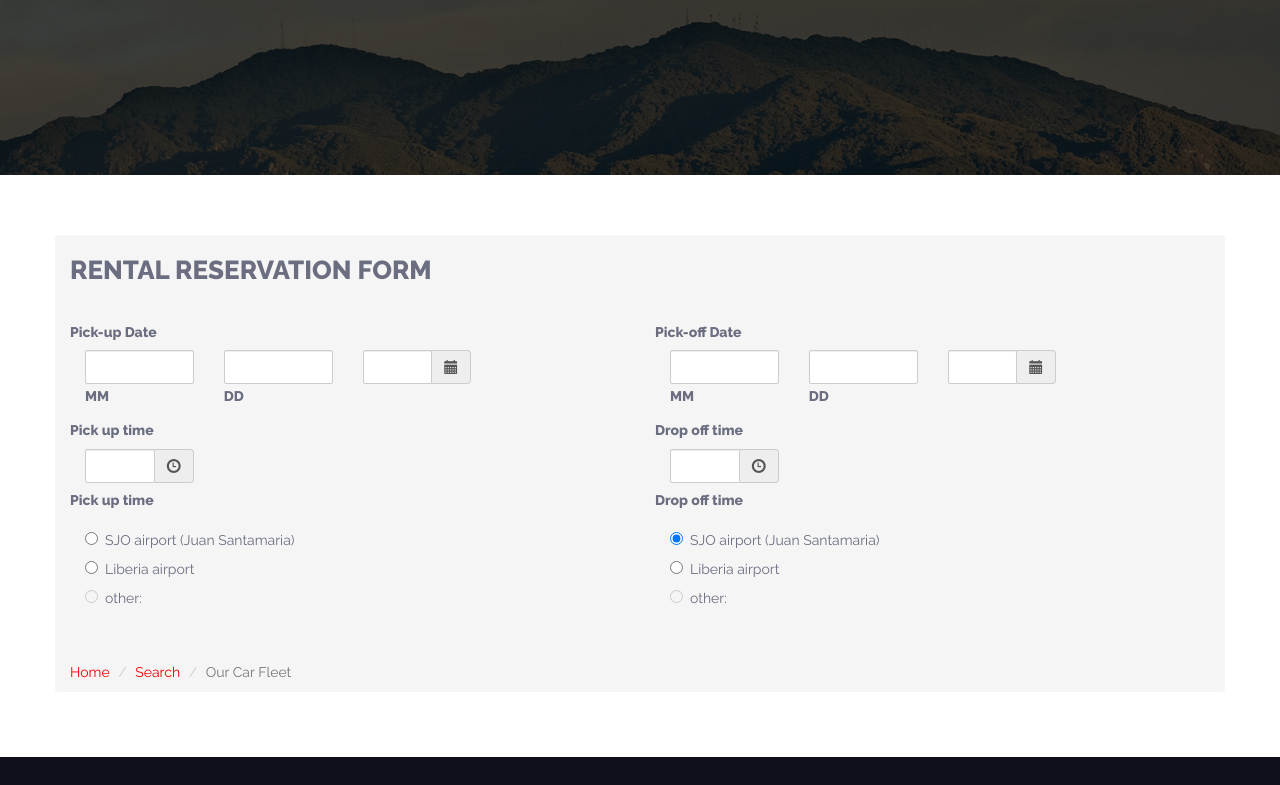
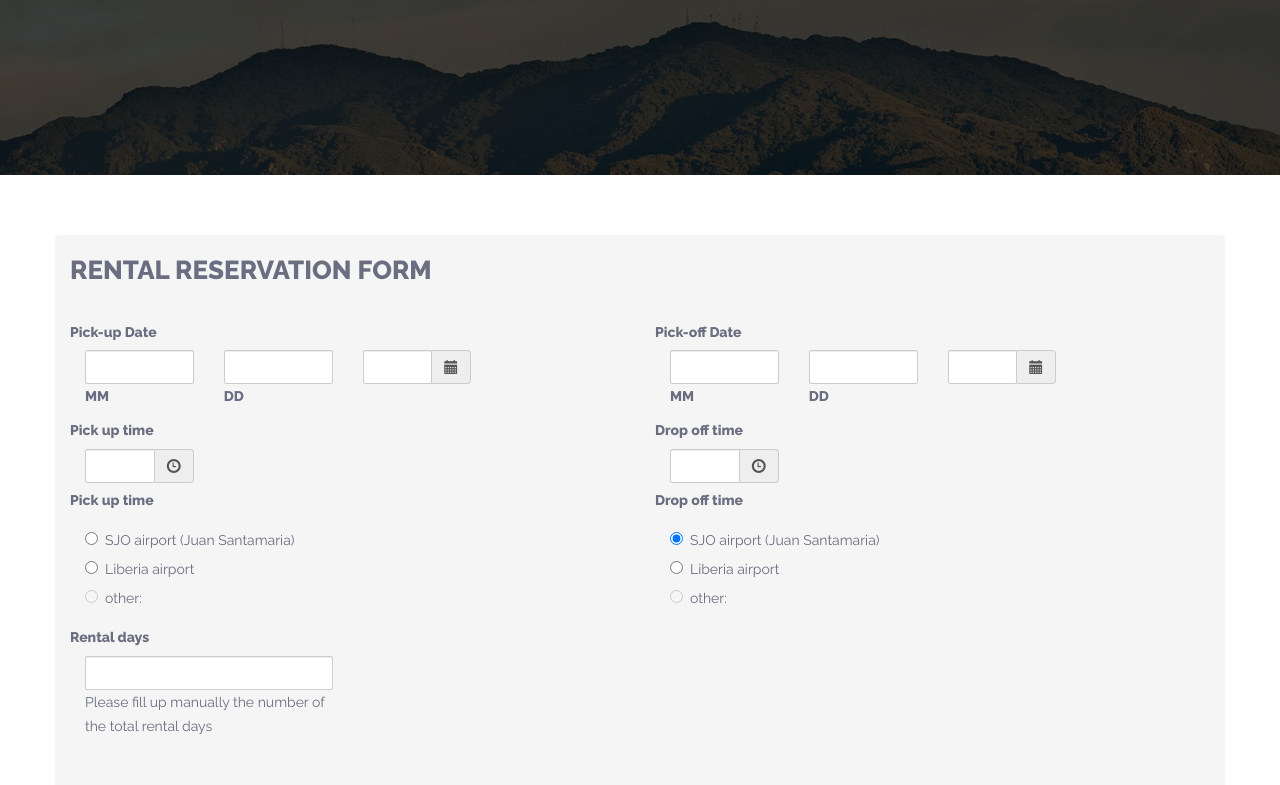
Before and after one commit to machineio/magnumrc, a plain HTML site: page form.html in a window 1280 px wide. Shown: the part 95-880 px from the top of the page. Drawn offline with Linux system fonts and the light colour scheme; some packages are replaced by stand-ins of ours; files whose address does not match are found by name.

Commit message:
test form

```diff
--- a/form.html
+++ b/form.html
@@ -268,31 +268,19 @@
               </div>
              </div>
 
-  <!--
-    <textarea class="form-control" id="exampleTextarea" rows="3"></textarea>
-  </fieldset>
-  <fieldset class="form-group">
-    <label for="exampleInputFile">File input</label>
-    <input type="file" class="form-control-file" id="exampleInputFile">
-    <small class="text-muted">This is some placeholder block-level help text for the above input. It's a bit lighter and easily wraps to a new line.</small>
-  </fieldset>
-  <div class="radio">
-    <label>
-      <input type="radio" name="optionsRadios" id="optionsRadios1" value="option1" checked>
-      SJO airport (Juan Santamaria)
-  </div>
-  <div class="radio">
-    <label>
-      <input type="radio" name="optionsRadios" id="optionsRadios2" value="option2">
-      Liberia airport
-    </label>
-  </div>
-  <div class="radio disabled">
-    <label>
-      <input type="radio" name="optionsRadios" id="optionsRadios3" value="option3" disabled>
-      other:
-    </label>
-  </div> -->
+              <!--Pick-off Date-->
+            <div class="col-md-6">
+                <div class="form-group">
+                  <h5>Rental days</h5>
+
+                  <div class="col-xs-6">
+                    <input class="form-control" id="ex1" type="text">
+                    <p>Please fill up manually the number of the total rental days<p>
+                  </div>
+              </div>
+             </div>
+
+
 
 
                 </form>
```
